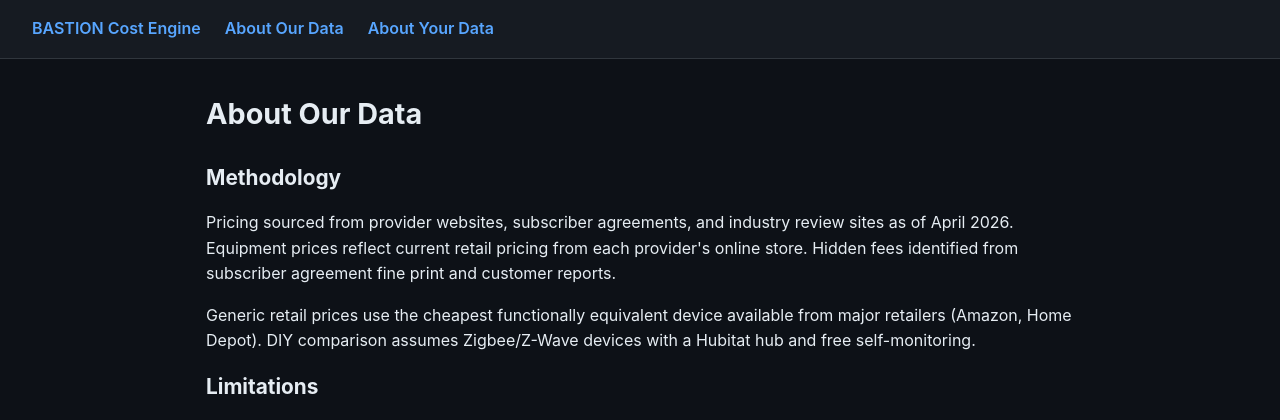
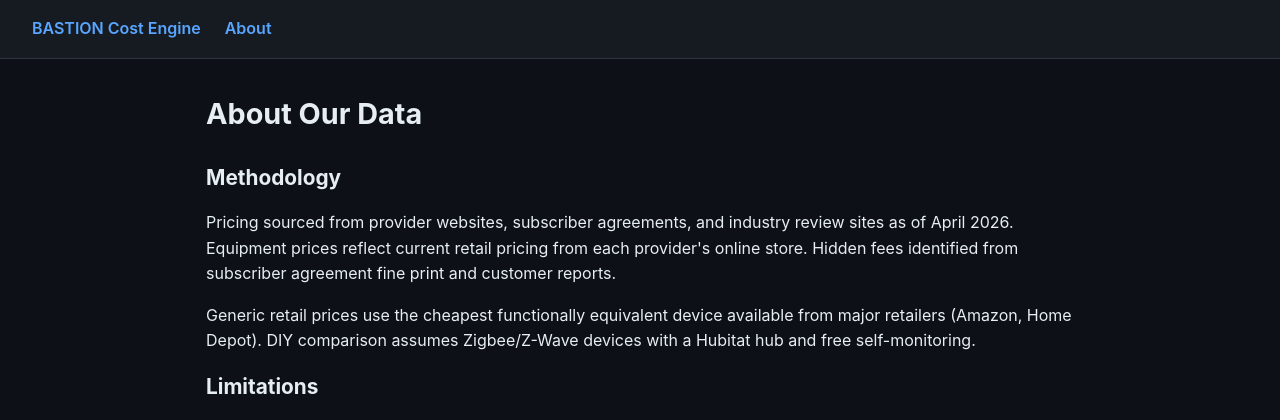
Before and after one commit to Pachacutie/bastion-cost-engine, a Flask app: page /about in a window 1280 px wide. Shown: the top 420 px of the page. Run offline with Flask 3, Linux system fonts and the light colour scheme.

Commit message:
fix: merge About nav links into single About link

```diff
--- a/templates/base.html
+++ b/templates/base.html
@@ -9,8 +9,7 @@
 <body>
     <nav>
         <a href="/">BASTION Cost Engine</a>
-        <a href="/about">About Our Data</a>
-        <a href="/about#your-data">About Your Data</a>
+        <a href="/about">About</a>
     </nav>
     <main>
         {% block content %}{% endblock %}
```
